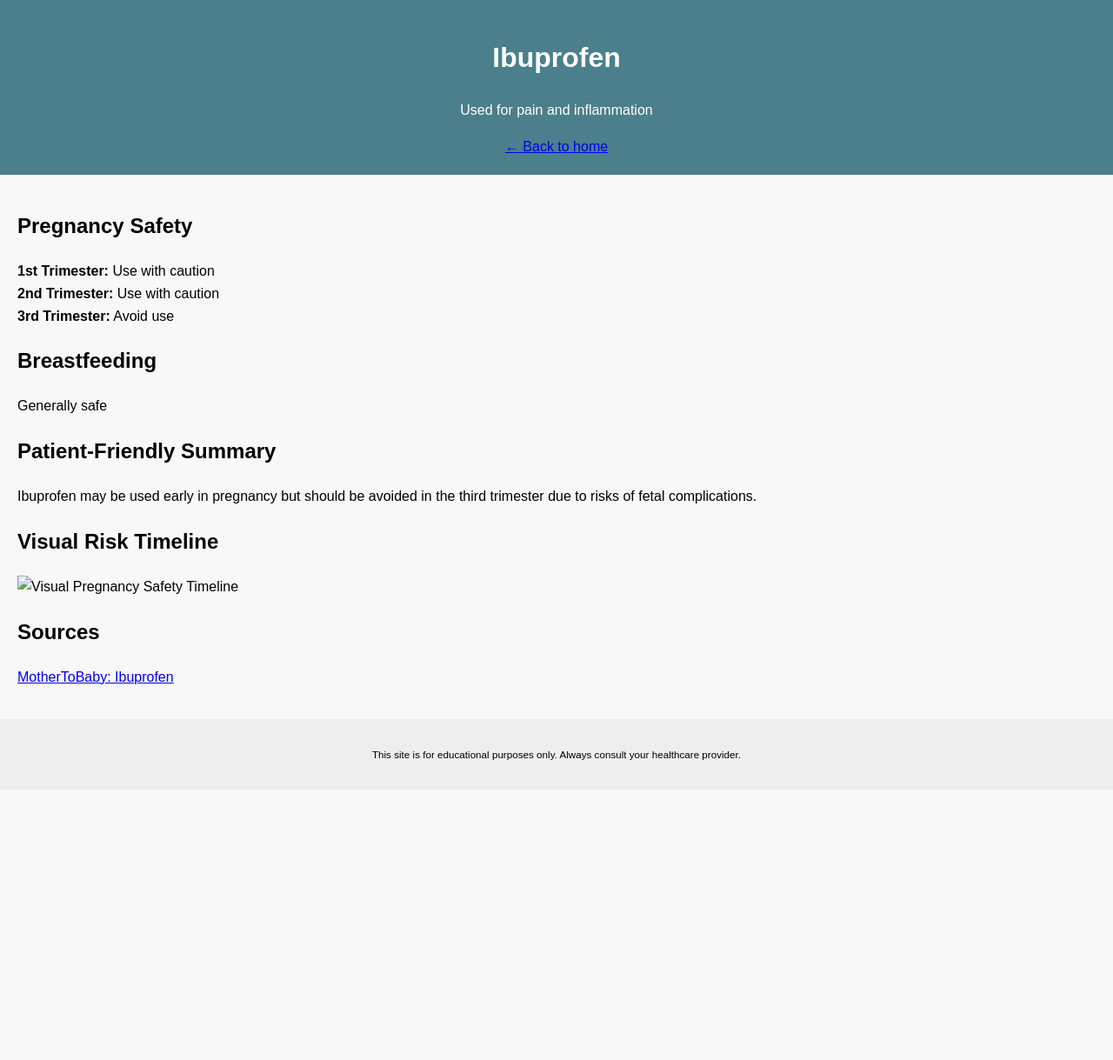
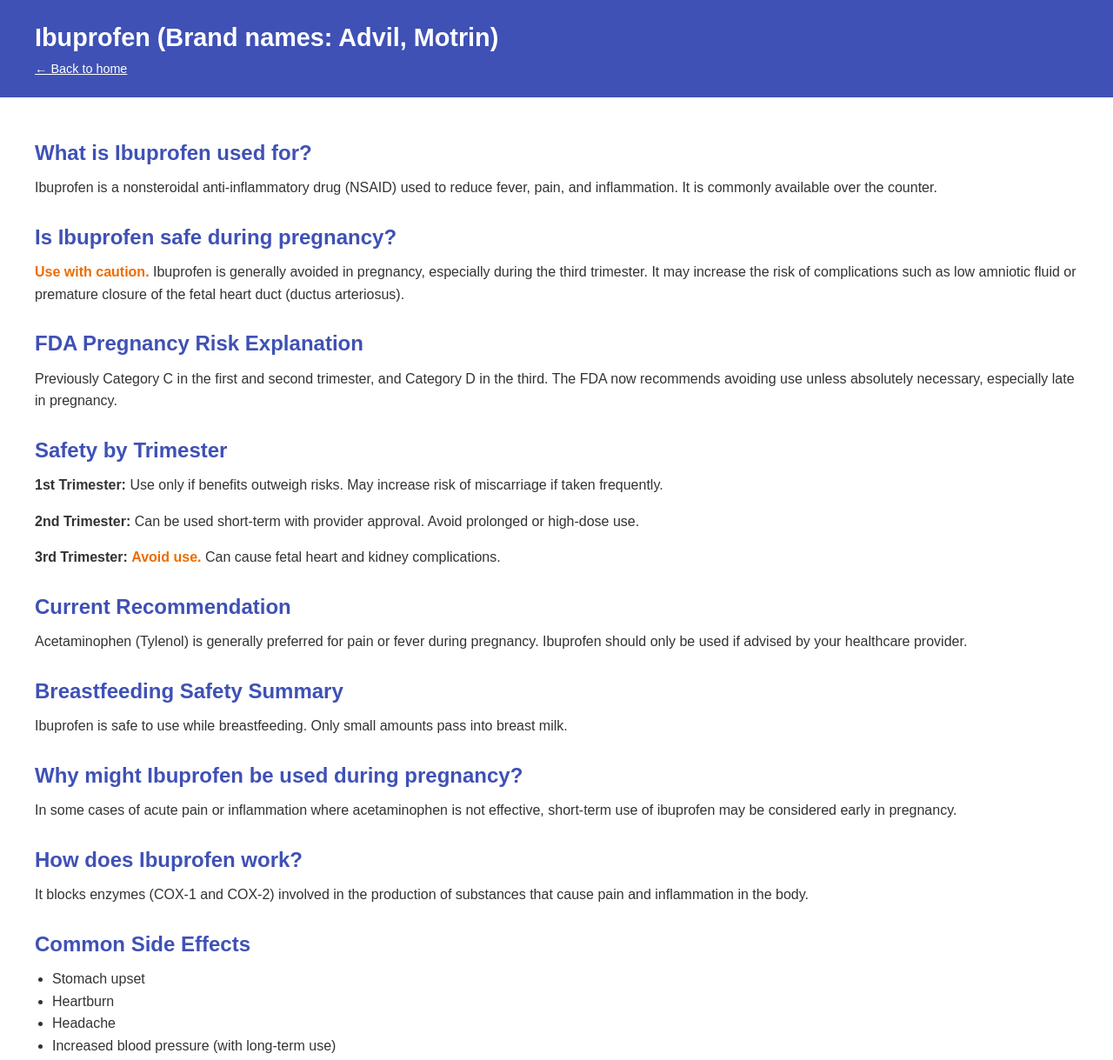
Before and after one commit to treygraham3/pregnancy-rx1, a plain HTML site: page ibuprofen.html in a window 1280 px wide. Shown: the top 1219 px of the page at 87% size. Before the commit the page ends 908 px from the top, so only its background shows below. Drawn offline with Linux system fonts and the light colour scheme.

Commit message:
Updated ibuprofen

```diff
--- a/ibuprofen.html
+++ b/ibuprofen.html
@@ -1,43 +1,96 @@
+<!DOCTYPE html>
+<html><head><meta charset="UTF-8"><title>Ibuprofen – PregnancyRx</title>
+<style>
+  body {
+    font-family: Arial, sans-serif;
+    margin: 0;
+    padding: 0;
+    line-height: 1.6;
+    background-color: #f9f9f9;
+  }
+  header {
+    background-color: #3f51b5;
+    color: white;
+    padding: 20px 40px;
+  }
+  header h1 {
+    margin: 0;
+    font-size: 1.8em;
+  }
+  header a {
+    color: white;
+    text-decoration: underline;
+    font-size: 0.9em;
+  }
+  main {
+    padding: 20px 40px;
+    background-color: #fff;
+  }
+  h2 {
+    color: #3f51b5;
+    margin-top: 25px;
+    margin-bottom: 8px;
+  }
+  p, ul {
+    font-size: 1em;
+    color: #333;
+    margin-top: 0;
+  }
+  ul {
+    padding-left: 20px;
+  }
+  footer {
+    text-align: center;
+    font-size: 0.8em;
+    color: #777;
+    padding: 20px;
+    background-color: #f0f0f0;
+  }
+</style>
 
-<!DOCTYPE html>
-<html>
-<head>
-  <meta charset="UTF-8">
-  <title>Ibuprofen – PregnancyRx</title>
-  <link rel="stylesheet" href="style.css">
+<style>
+  .caution {
+    font-weight: bold;
+    color: #ef6c00;
+  }
+</style>
 </head>
-<body>
-  <header>
-    <h1>Ibuprofen</h1>
-    <p>Used for pain and inflammation</p>
-    <a href="index.html">← Back to home</a>
-  </header>
+<body><header><h1>Ibuprofen (Brand names: Advil, Motrin)</h1><a href="index.html">← Back to home</a></header>
+<main>
+<h2>What is Ibuprofen used for?</h2>
+<p>Ibuprofen is a nonsteroidal anti-inflammatory drug (NSAID) used to reduce fever, pain, and inflammation. It is commonly available over the counter.</p>
 
-  <main>
-    <h2>Pregnancy Safety</h2>
-    <ul>
-      <li><strong>1st Trimester:</strong> Use with caution</li>
-      <li><strong>2nd Trimester:</strong> Use with caution</li>
-      <li><strong>3rd Trimester:</strong> Avoid use</li>
-    </ul>
+<h2>Is Ibuprofen safe during pregnancy?</h2>
+<p><span class="caution">Use with caution.</span> Ibuprofen is generally avoided in pregnancy, especially during the third trimester. It may increase the risk of complications such as low amniotic fluid or premature closure of the fetal heart duct (ductus arteriosus).</p>
 
-    <h2>Breastfeeding</h2>
-    <p>Generally safe</p>
+<h2>FDA Pregnancy Risk Explanation</h2>
+<p>Previously Category C in the first and second trimester, and Category D in the third. The FDA now recommends avoiding use unless absolutely necessary, especially late in pregnancy.</p>
 
-    <h2>Patient-Friendly Summary</h2>
-    <p>Ibuprofen may be used early in pregnancy but should be avoided in the third trimester due to risks of fetal complications.</p>
+<h2>Safety by Trimester</h2>
+<p><strong>1st Trimester:</strong> Use only if benefits outweigh risks. May increase risk of miscarriage if taken frequently.</p>
+<p><strong>2nd Trimester:</strong> Can be used short-term with provider approval. Avoid prolonged or high-dose use.</p>
+<p><strong>3rd Trimester:</strong> <span class="caution">Avoid use.</span> Can cause fetal heart and kidney complications.</p>
 
-    <h2>Visual Risk Timeline</h2>
-    <img src="images/timeline-safe.png" alt="Visual Pregnancy Safety Timeline">
+<h2>Current Recommendation</h2>
+<p>Acetaminophen (Tylenol) is generally preferred for pain or fever during pregnancy. Ibuprofen should only be used if advised by your healthcare provider.</p>
 
-    <h2>Sources</h2>
-    <ul>
-      <li><a href="https://www.mothertobaby.org/fact-sheets/ibuprofen-pregnancy/" target="_blank">MotherToBaby: Ibuprofen</a></li>
-    </ul>
-  </main>
+<h2>Breastfeeding Safety Summary</h2>
+<p>Ibuprofen is safe to use while breastfeeding. Only small amounts pass into breast milk.</p>
 
-  <footer>
-    <p><small>This site is for educational purposes only. Always consult your healthcare provider.</small></p>
-  </footer>
-</body>
-</html>
+<h2>Why might Ibuprofen be used during pregnancy?</h2>
+<p>In some cases of acute pain or inflammation where acetaminophen is not effective, short-term use of ibuprofen may be considered early in pregnancy.</p>
+
+<h2>How does Ibuprofen work?</h2>
+<p>It blocks enzymes (COX-1 and COX-2) involved in the production of substances that cause pain and inflammation in the body.</p>
+
+<h2>Common Side Effects</h2>
+<ul><li>Stomach upset</li><li>Heartburn</li><li>Headache</li><li>Increased blood pressure (with long-term use)</li></ul>
+
+<h2>References</h2>
+<ol>
+  <li>MotherToBaby. Ibuprofen and Pregnancy. https://mothertobaby.org/fact-sheets/ibuprofen/</li>
+  <li>FDA Drug Safety Communications. https://www.fda.gov</li>
+</ol>
+
+<p><small>Last reviewed: April 2025</small></p>
+</main><footer><p>This site is for educational purposes only. Always consult your healthcare provider.</p></footer></body></html>
```
Also changed, not shown: 1 other file.
